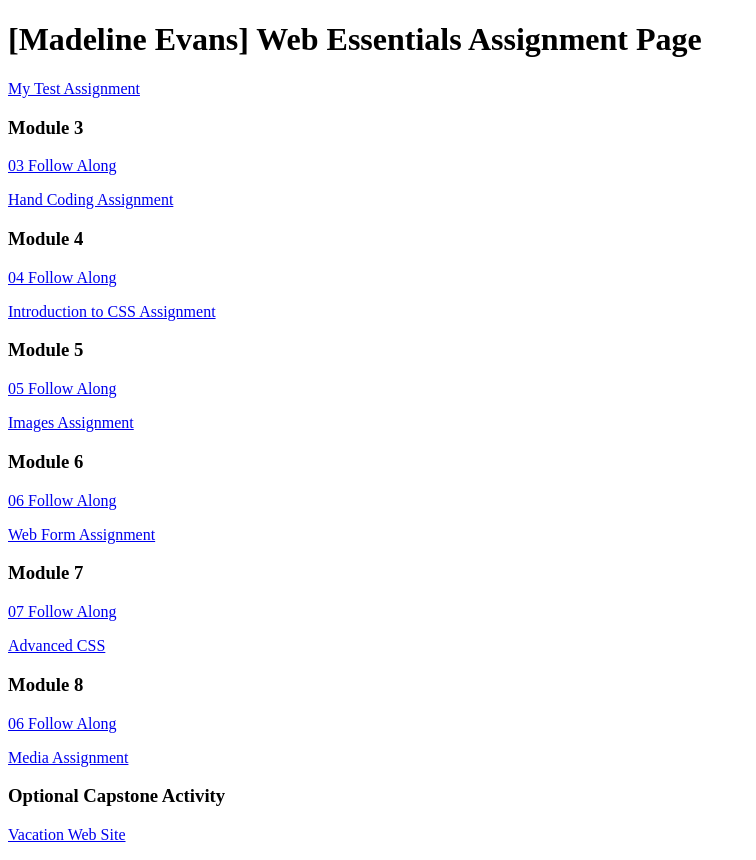
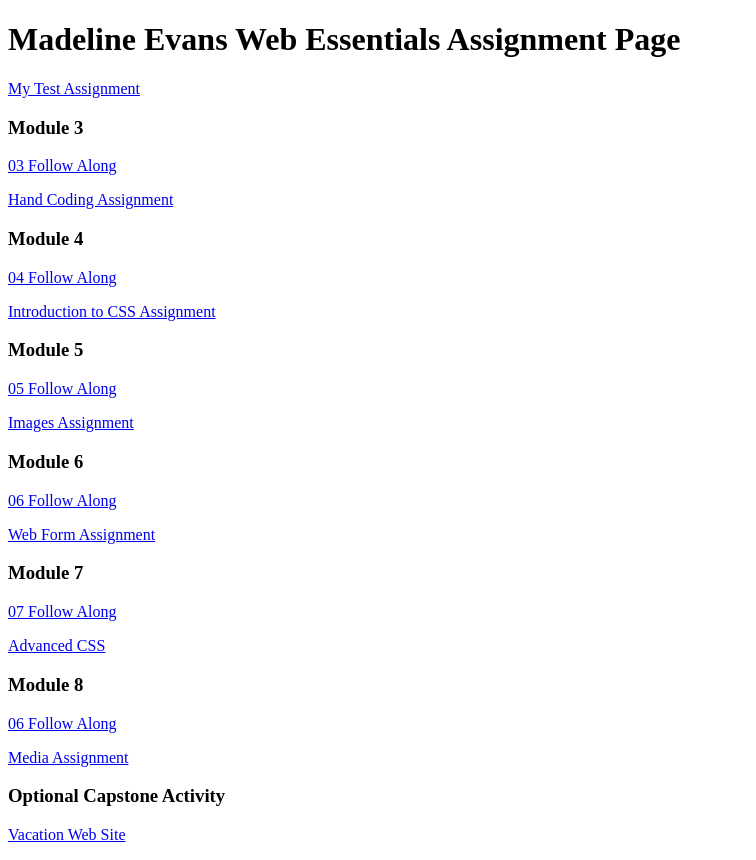
Before and after one commit to madelinemaryevans/dwdd-1600, a plain HTML site: page index.html in a window 1280 px wide. Shown: the whole page, without its empty margins (0-756 px from the left). Drawn offline with Linux system fonts and the light colour scheme.

Commit message:
Update index.html

```diff
--- a/index.html
+++ b/index.html
@@ -6,7 +6,7 @@
 		<title>dwdd 1600 assignment list page</title>
 	</head>
 	<body>
-		<h1>[Madeline Evans] Web Essentials Assignment Page</h1>
+		<h1>Madeline Evans Web Essentials Assignment Page</h1>
 		<p><a href="01test">My Test Assignment</a></p>
 
 		<h3>Module 3</h3>
```
